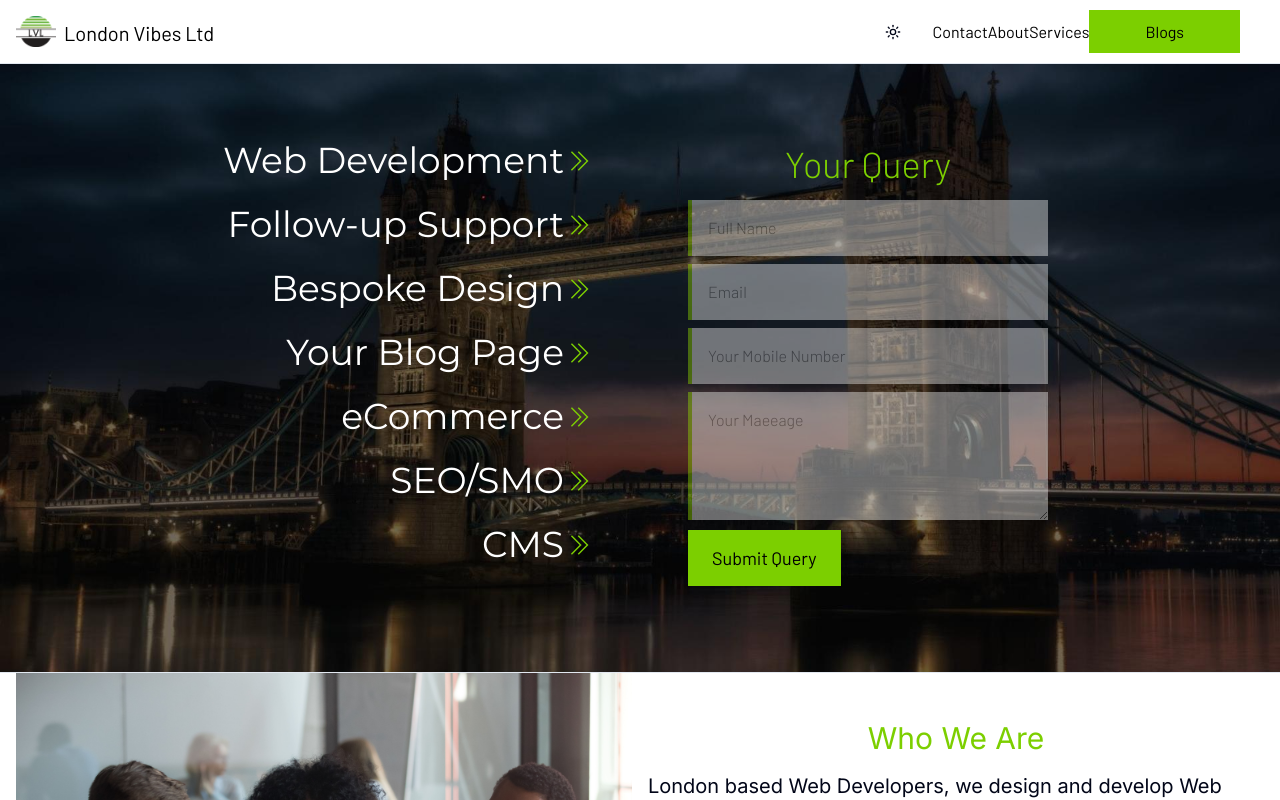
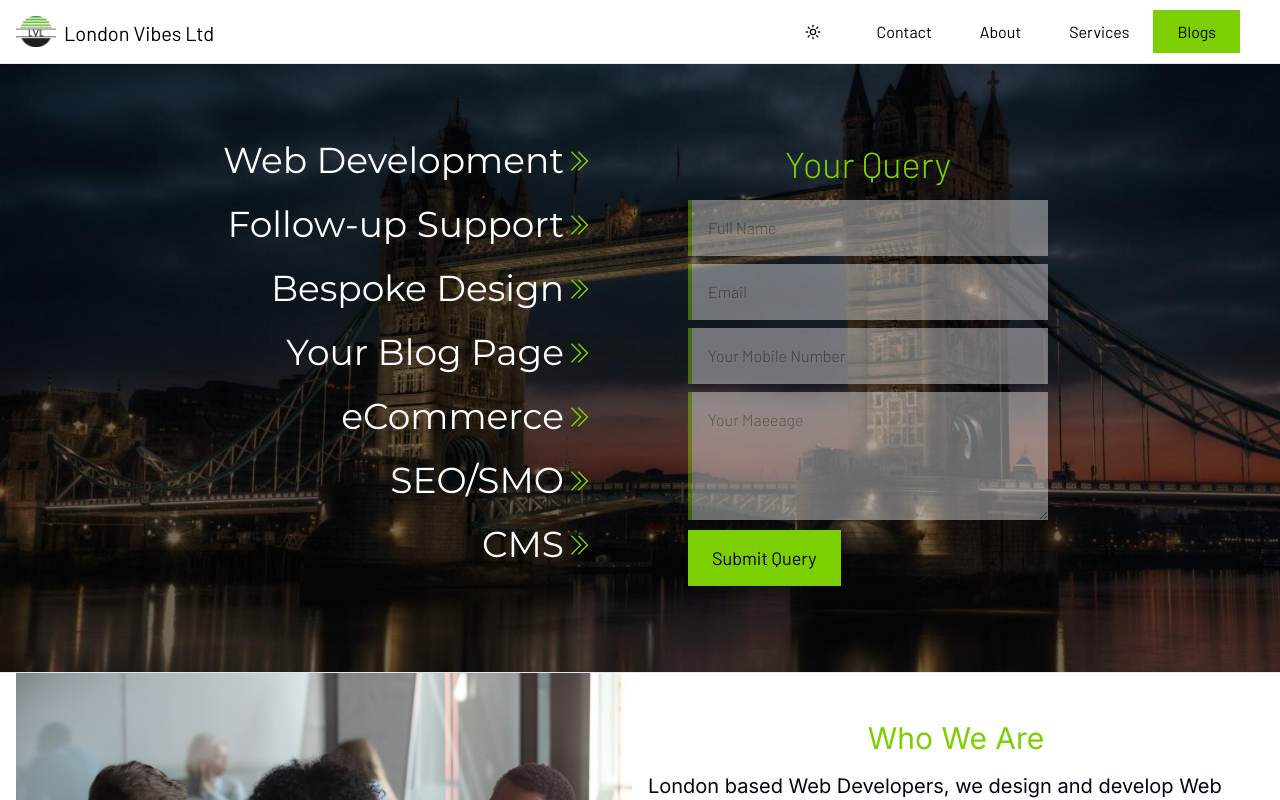
Before and after one commit to Sen12345/lvl-website, a Next.js app: page / in a window 1280 px wide. Shown: the top 800 px of the page. Built offline with nearby package versions, Linux system fonts and the light colour scheme; no server answers.

Commit message:
Change position of toast notification

```diff
--- a/components/shared/header/menu.tsx
+++ b/components/shared/header/menu.tsx
@@ -18,31 +18,40 @@ const Menu = () => {
     <div className="">
       <nav className="hidden lg:flex justify-center items-center ">
         <ul
-          className={`${barlow.className} flex ml-4 flex-between items-center justify-center`}
+          className={`${barlow.className} flex  flex-between items-center justify-center`}
         >
-          <li className=" lg:px-5 py-[10px]">
+          <li className=" px-5 py-[10px]">
             <ModeToggle />
           </li>
-          <li className="hover:bg-lime-400 focus:bg-lime-400 py-[10px] ">
-            <Link href="/#contact" className="text-black ">
+          <li className="mx-2 hover:text-white duration-500">
+            <Link
+              href="/#contact"
+              className="text-black text-center px-4 py-[12px] hover:bg-lime-400"
+            >
               Contact
             </Link>
           </li>
-          <li className="hover:bg-lime-400 focus:bg-lime-400 py-[10px] ">
-            <Link href="/#about" className="text-black">
+          <li className="mx-2 hover:text-white duration-500">
+            <Link
+              href="/#about"
+              className="text-black text-center px-4 py-[12px] hover:bg-lime-400"
+            >
               About
             </Link>
           </li>
-          <li className="hover:bg-lime-400 focus:bg-lime-400 py-[10px] ">
-            <Link href="/#services" className="text-black   ">
+          <li className="mx-2 hover:text-white duration-500">
+            <Link
+              href="/#services"
+              className="text-black text-center px-4 py-[12px] hover:bg-lime-400"
+            >
               Services
             </Link>
           </li>
 
-          <li className="hover:text-white my-4 duration-500">
+          <li className="hover:text-white  duration-500">
             <Link
               href="/blogs"
-              className="bg-lime-500 text-center px-14 py-[12px] hover:bg-lime-400   text-black"
+              className="bg-lime-500 text-center px-6 py-[12px] hover:bg-lime-400   text-black"
             >
               Blogs
             </Link>
@@ -52,7 +61,7 @@ const Menu = () => {
           </li>
         </ul>
       </nav>
-      <nav className="lg:hidden flex flex-col ">
+      <nav className="lg:hidden flex flex-col pr-4">
         <Sheet>
           <SheetTrigger className="align-middle text-black">
             <EllipsisVertical />
@@ -62,30 +71,42 @@ const Menu = () => {
 
             <SheetDescription>
               <ul
-                className={`${barlow.className}  flex flex-col   justify-start `}
+                className={`${barlow.className}  flex-col p-4 justify-center items-center text-center `}
               >
-                <li className="text-center lg:px-5 ">
+                <li className="">
                   <ModeToggle />
                 </li>
-                <li className="hover:bg-lime-400 focus:bg-lime-400 py-[10px] text-center  ">
-                  <Link href="/#contact">Contact</Link>
+                <li className="my-8 flex-1 ">
+                  <Link
+                    href="/#contact"
+                    className="py-4 px-8 focus:bg-lime-300"
+                  >
+                    Contact
+                  </Link>
                 </li>
-                <li className="hover:bg-lime-400 focus:bg-lime-400  py-[10px] text-center  ">
-                  <Link href="/#about">About</Link>
+                <li className="my-8 flex-1 ">
+                  <Link href="/#about" className="py-4 px-8 focus:bg-lime-300">
+                    About
+                  </Link>
                 </li>
-                <li className="hover:bg-lime-400 focus:bg-lime-400 py-[14px] text-center ">
-                  <Link href="/#services">Services</Link>
+                <li className="my-8  flex-1 ">
+                  <Link
+                    href="/#services"
+                    className="py-4 px-8 focus:bg-lime-300"
+                  >
+                    Services
+                  </Link>
                 </li>
 
-                <li className=" hover:text-white focus:bg-lime-400 my-4 text-center  duration-500 ">
+                <li className="my-10 flex-1 ">
                   <Link
                     href="/blogs"
-                    className="bg-lime-500 text-center px-14 py-[12px] hover:bg-lime-400   text-black"
+                    className="py-4 px-10 bg-lime-400 focus:bg-lime-300"
                   >
                     Blogs
                   </Link>
                 </li>
-                <li className=" text-center px-5 ">
+                <li className=" text-center  ">
                   <UserButton />
                 </li>
               </ul>
```
